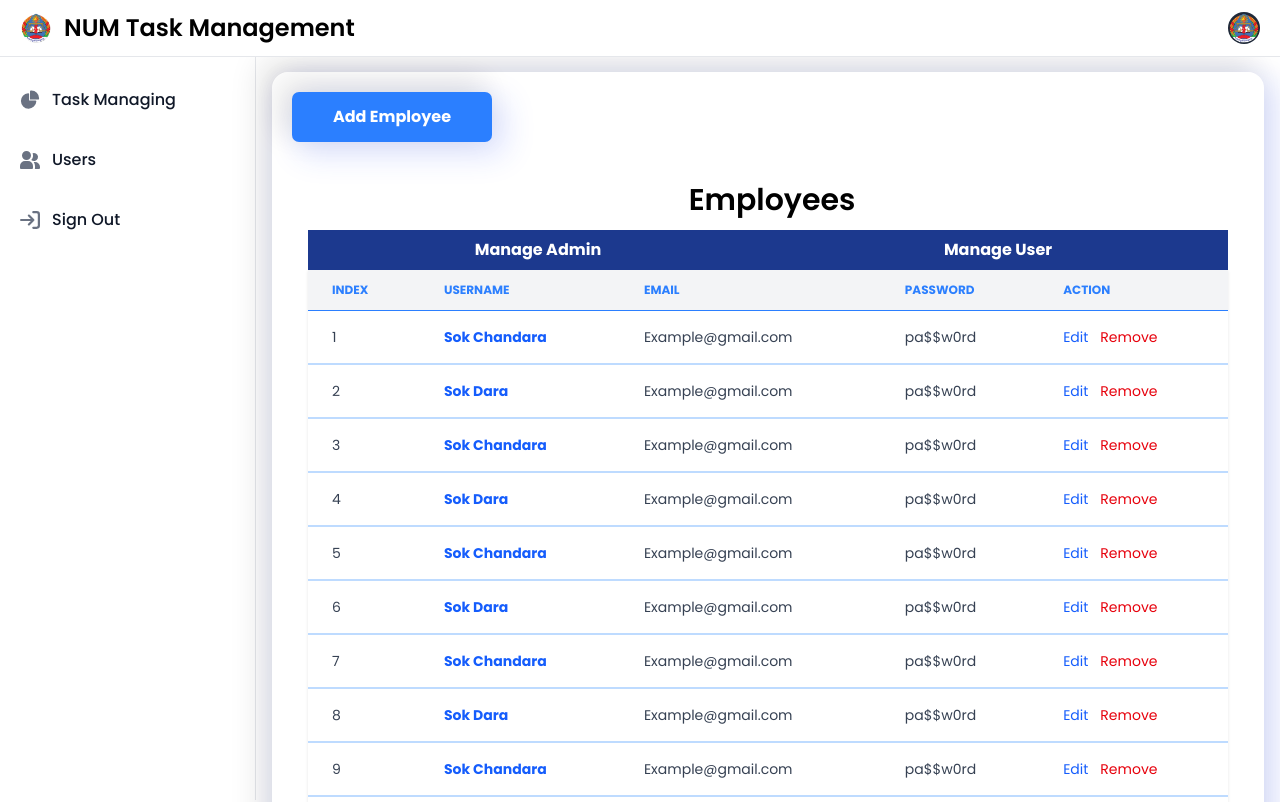
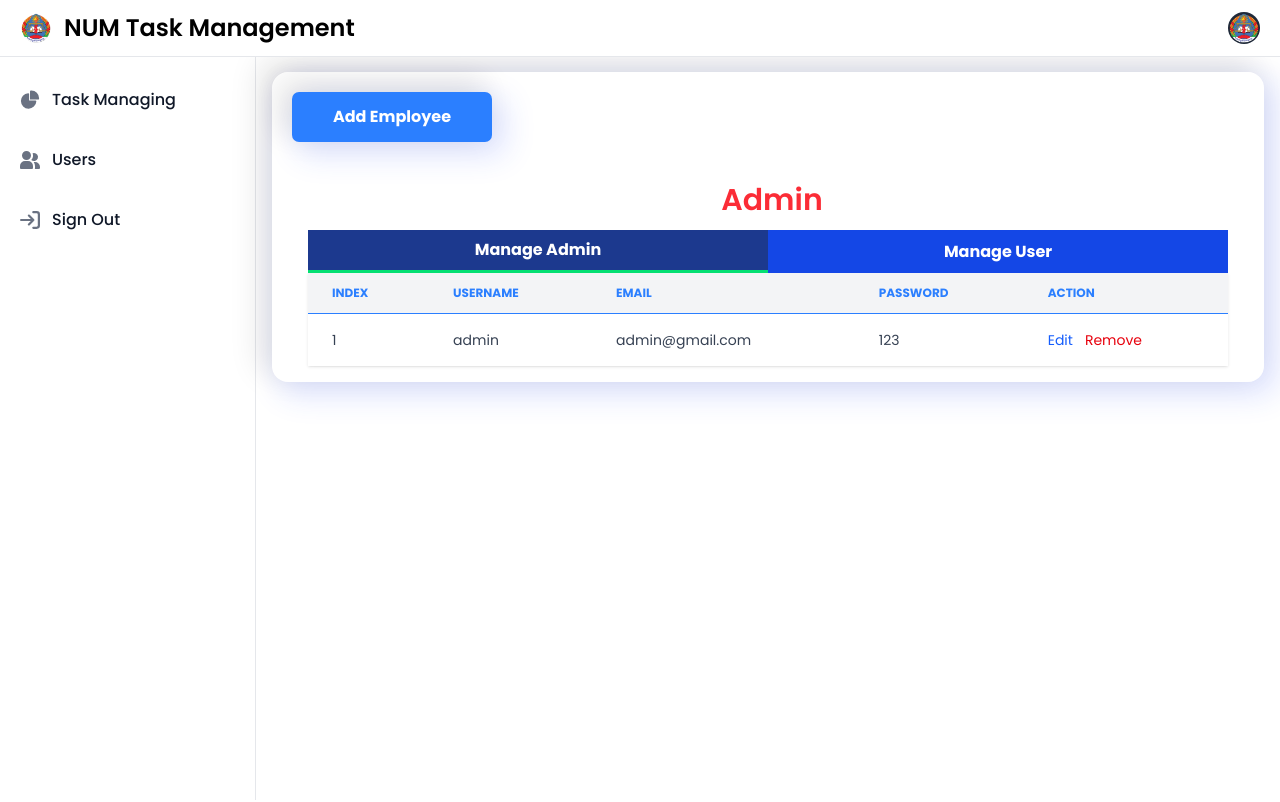
Before and after one commit to thun168/taskmanagemenet_front, a React (Vite) app: page /dashboard/usersection in a window 1280 px wide. Shown: the top 802 px of the page. Built offline with nearby package versions, Linux system fonts and the light colour scheme; a web font is replaced by a local one.

Commit message:
new table

```diff
--- /dev/null
+++ b/src/components/AdminTable.jsx
@@ -0,0 +1,48 @@
+import React from 'react'
+import { Data } from './TestTable'
+
+const AdminTable = () => {
+  return (
+     <div className="px-4 pb-4">
+          <div className="overflow-x-autos shadow">
+            <table className="w-full text-sm text-left text-gray-700">
+              <thead className="text-xs uppercase bg-gray-100 text-blue-500 border-b">
+                <tr>
+                  <th className="px-6 py-3">Index</th>
+                  <th className="px-6 py-3">Username</th>
+                  <th className="px-6 py-3">Email</th>
+                  <th className="px-6 py-3">password</th>
+                  <th className="px-6 py-3 ">Action</th>
+                </tr>
+              </thead>
+              <tbody>
+                <tr>
+                    <td className='px-6 py-4'>1</td>
+                    <td className='px-6 py-4'>admin</td>
+                    <td className='px-6 py-4'>admin@gmail.com</td>
+                    <td className='px-6 py-4'>123</td>
+                    <td className="px-6 py-4 flex space-x-3 ">
+                      <a href="#" className="text-blue-600 hover:underline">Edit</a>
+                      <a href="#" className="text-red-600 hover:underline">Remove</a>
+                    </td>
+                </tr>
+                {/* {Data.map((data, index) => (
+                  <tr key={data.id} className="bg-white border-b-2 border-blue-200 hover:bg-gray-50">
+                    <td className="px-6 py-4">{index + 1}</td>
+                    <td className="px-6 py-4 text-blue-600 font-bold whitespace-nowrap">{data.name}</td>
+                    <td className="px-6 py-4">Example@gmail.com</td>
+                    <td className="px-6 py-4">pa$$w0rd</td>
+                    <td className="px-6 py-4 flex space-x-3 ">
+                      <a href="#" className="text-blue-600 hover:underline">Edit</a>
+                      <a href="#" className="text-red-600 hover:underline">Remove</a>
+                    </td>
+                  </tr>
+                ))} */}
+              </tbody>
+            </table>
+          </div>
+        </div>
+  )
+}
+
+export default AdminTable
--- a/src/pages/Login.jsx
+++ b/src/pages/Login.jsx
@@ -1,4 +1,4 @@
-import React, { useState } from 'react'
+import React, { useEffect, useState } from 'react'
 import LoginPic from "../assets/login.jpg";
 import NUM from "../assets/NUM.png"
 import { useNavigate } from 'react-router-dom';
--- a/src/pages/UserSection.jsx
+++ b/src/pages/UserSection.jsx
@@ -4,9 +4,12 @@ import AdduserBtn from '../components/AdduserBtn'
 import AddEmployee from '../components/AddEmployee'
 import AssignButton from '../components/AssignButton'
 import { useStateProps } from '../context/StateContext'
+import AdminTable from '../components/AdminTable'
 
 const UserSection = () => {
     const { openAdd,isOpen } = useStateProps();
+    const [view,setView] = useState("admin")
+
   return (
     <>
     <div className='flex justify-center pt-5'>
@@ -19,15 +22,32 @@ const UserSection = () => {
             <AssignButton setisAddStuff={openAdd} name={"Add Employee"}/>
         </div>
         <div>
-            <h1 className='text-center font-semibold text-3xl pt-5 pr-3 pl-5 pb-3'>Employees</h1>
+            {view === 'admin' ?
+            <h1 className='text-center font-semibold text-3xl pt-5 pr-3 pl-5 pb-3 text-red-500'>Admin</h1>:
+            <h1 className='text-center font-semibold text-3xl pt-5 pr-3 pl-5 pb-3 text-blue-500'>Employees</h1>
+            }
             <div className='px-9'>
                 <div className='w-full flex justify-between'>
-                    <button className='w-1/2 text-white font-bold bg-blue-900 py-2'>Manage Admin</button>
-                    <button className='w-1/2 text-white font-bold bg-blue-900'>Manage User</button>
+                   <button onClick={() => setView('admin')}
+                        className={`w-1/2 py-2 font-bold text-white transition-colors duration-200 hover:cursor-pointer ${
+                            view === 'admin'
+                            ? 'bg-blue-900 border-b-3 border-green-400'
+                            : 'bg-blue-700 hover:bg-blue-800'}`}>
+                        Manage Admin
+                        </button>
+                    <button onClick={() => setView('user')}
+                    className={`w-1/2 py-2 font-bold text-white transition-colors duration-200 hover:cursor-pointer ${
+                        view === 'user'
+                        ? 'bg-blue-900 border-b-3 border-green-400'
+                        : 'bg-blue-700 hover:bg-blue-800'
+                    }`}>
+                    Manage User
+                    </button>
                 </div>
             </div>
             <div className='px-5'>
-                <UserTable/>
+                {view === 'admin' ? <AdminTable/> : <UserTable/>}
+
             </div>
         </div>
     </div>
```
